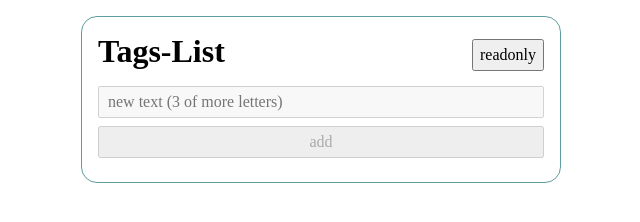
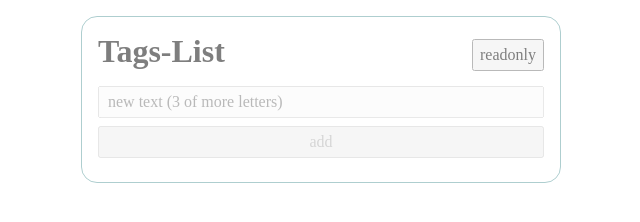
Before and after one commit to EugeneKovgan/XB_Software, a plain HTML site: page index.html in a window 1280 px wide. Both pictures are taken after a click on the button "readonly". Shown: the whole page, without its empty margins (319-959 px from the left). Drawn offline with Linux system fonts and the light colour scheme.

Commit message:
feat: task ready (06/13/2022 19:59:13)

```diff
--- a/main.js
+++ b/main.js
@@ -20,6 +20,7 @@ function init() {
   let tags
   !localStorage.tags ? tags = [] : tags = JSON.parse(localStorage.getItem('tags'))
 
+  const appContainer = document.querySelector('.app-container')
   const addBtn = document.querySelector('.add-btn')
   const addTagsInput = document.querySelector('.input')
   const tagsList = document.querySelector('.tags-list')
@@ -32,8 +33,8 @@ function init() {
   const createItem = (elem, ind) => {
     return `
     <div class="tag-item" id=${ind}>
-    <div class="description">${elem.descriptions}</div>
-    <button class="btn-del">X</button>
+      <div class="description">${elem.descriptions}</div>
+      <button class="btn-del">X</button>
     </div>
     `
   }
@@ -53,7 +54,6 @@ function init() {
   }
 
   addTagsInput.addEventListener('input', () => {
-    console.log('gg')
     if (addTagsInput.value.length > 3) {
       addBtn.removeAttribute('disabled')
     }
@@ -77,8 +77,9 @@ function init() {
     }
   })
 
-  readonlyBtn.addEventListener('click', (e) => {
+  readonlyBtn.addEventListener('click', () => {
     addTagsInput.toggleAttribute('disabled')
+    appContainer.classList.toggle('disabled')
     let items = document.querySelectorAll('.tag-item')
     items.forEach((el) => {
       let currentElement = el.children
--- a/styles.css
+++ b/styles.css
@@ -12,6 +12,9 @@
   padding: 1rem;
   display: flex;
   flex-direction: column;
+}
+.app-container.disabled {
+  opacity: 0.5;
 }
 h1 {
   margin: 0;
@@ -50,5 +53,4 @@ button {
   padding: 0 0.5rem 0 0.5rem;
   border: 1px cadetblue solid;
   border-radius: 0.5rem;
-  transform: translate(0.5s);
 }
```
Also changed, not shown: 1 other file.
